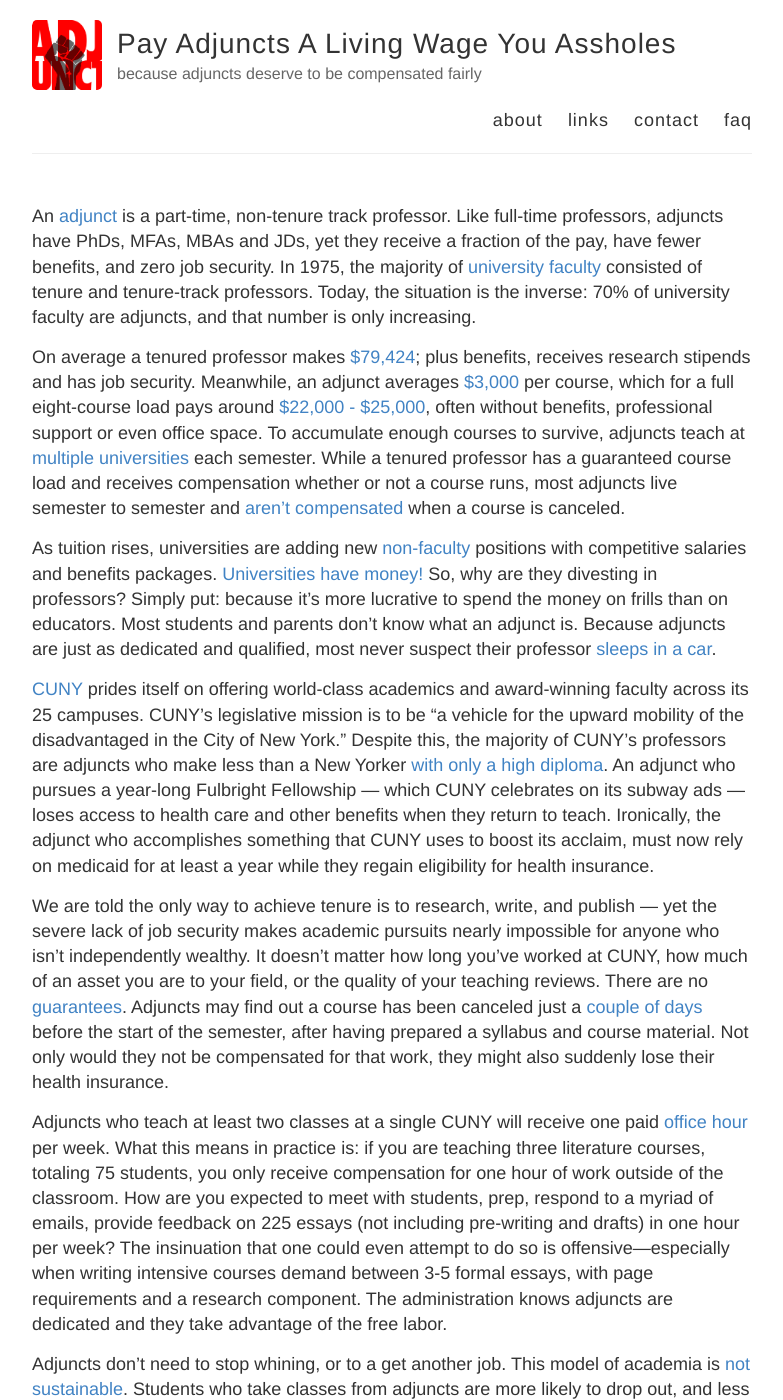
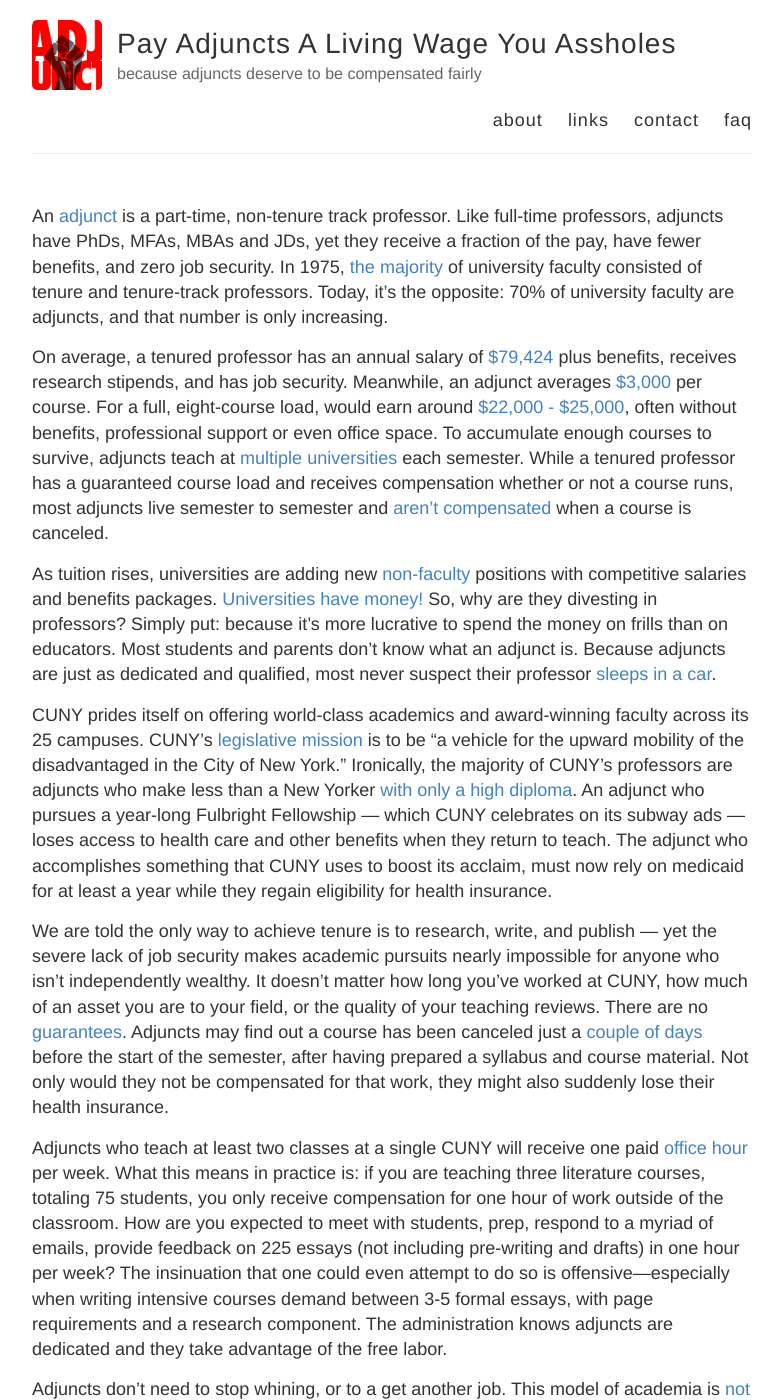
Before and after one commit to adjunctsarepeople/adjunctsarepeople.github.io, a Jekyll site: the page built from _posts/2014-3-3-Hello-World.md, in a window 1280 px wide and 1400 px high. Shown: the whole window, without its empty margins (248-1031 px from the left). Built offline with Jekyll 4.4.1, drawn with Linux system fonts in a browser that asks for light colours.

Commit message:
Update 2014-3-3-Hello-World.md

```diff
--- a/_posts/2014-3-3-Hello-World.md
+++ b/_posts/2014-3-3-Hello-World.md
@@ -1,13 +1,13 @@
 ---
 layout: post
 ---
-An [adjunct](http://cunyadjunctproject.org/files/2009/03/main-points-and-discussion-questions.pdf) is a part-time, non-tenure track professor. Like full-time professors, adjuncts have PhDs, MFAs, MBAs and JDs, yet they receive a fraction of the pay, have fewer benefits, and zero job security. In 1975, the majority of [university faculty](https://www.aaup.org/sites/default/files/Faculty_Trends_0.pdf) consisted of tenure and tenure-track professors. Today, the situation is the inverse: 70% of university faculty are adjuncts, and that number is only increasing.
+An [adjunct](http://cunyadjunctproject.org/files/2009/03/main-points-and-discussion-questions.pdf) is a part-time, non-tenure track professor. Like full-time professors, adjuncts have PhDs, MFAs, MBAs and JDs, yet they receive a fraction of the pay, have fewer benefits, and zero job security. In 1975, [the majority](https://www.aaup.org/sites/default/files/Faculty_Trends_0.pdf) of university faculty consisted of tenure and tenure-track professors. Today, it's the opposite: 70% of university faculty are adjuncts, and that number is only increasing.
 
-On average a tenured professor makes [$79,424](https://www.insidehighered.com/news/2016/04/11/annual-aaup-salary-survey-says-professor-pay-34); plus benefits, receives research stipends and has job security. Meanwhile, an adjunct averages [$3,000](https://www.insidehighered.com/news/2014/02/05/college-work-forces-grew-not-fast-enrollment) per course, which for a full eight-course load pays around [$22,000 - $25,000](https://www.npr.org/2013/09/22/224946206/adjunct-professor-dies-destitute-then-sparks-debate), often without benefits, professional support or even office space. To accumulate enough courses to survive, adjuncts teach at [multiple universities](https://www.insidehighered.com/advice/2015/05/11/essay-instructor-who-has-taught-adjunct-25-years) each semester. While a tenured professor has a guaranteed course load and receives compensation whether or not a course runs, most adjuncts live semester to semester and [aren’t compensated](http://www.academicworkforce.org/CAW_portrait_2012.pdf) when a course is canceled.
+On average, a tenured professor has an annual salary of [$79,424](https://www.insidehighered.com/news/2016/04/11/annual-aaup-salary-survey-says-professor-pay-34) plus benefits, receives research stipends, and has job security. Meanwhile, an adjunct averages [$3,000](https://www.insidehighered.com/news/2014/02/05/college-work-forces-grew-not-fast-enrollment) per course. For a full, eight-course load, would earn around [$22,000 - $25,000](https://www.npr.org/2013/09/22/224946206/adjunct-professor-dies-destitute-then-sparks-debate), often without benefits, professional support or even office space. To accumulate enough courses to survive, adjuncts teach at [multiple universities](https://www.insidehighered.com/advice/2015/05/11/essay-instructor-who-has-taught-adjunct-25-years) each semester. While a tenured professor has a guaranteed course load and receives compensation whether or not a course runs, most adjuncts live semester to semester and [aren’t compensated](http://www.academicworkforce.org/CAW_portrait_2012.pdf) when a course is canceled.
 
 As tuition rises, universities are adding new [non-faculty](https://www.air.org/sites/default/files/downloads/report/DeltaCostAIR-Labor-Expensive-Higher-Education-Staffing-Brief-Feb2014.pdf) positions with competitive salaries and benefits packages. [Universities have money!](https://www.theatlantic.com/business/archive/2015/09/higher-education-college-adjunct-professor-salary/404461/) So, why are they divesting in professors? Simply put: because it’s more lucrative to spend the money on frills than on educators. Most students and parents don’t know what an adjunct is. Because adjuncts are just as dedicated and qualified, most never suspect their professor [sleeps in a car](https://www.theatlantic.com/business/archive/2015/09/higher-education-college-adjunct-professor-salary/404461/).
 
-[CUNY](http://www2.cuny.edu/about/) prides itself on offering world-class academics and award-winning faculty across its 25 campuses.  CUNY’s legislative mission is to be “a vehicle for the upward mobility of the disadvantaged in the City of New York.” Despite this, the majority of CUNY's professors are adjuncts who make less than a New Yorker [with only a high diploma](http://cunyadjunctproject.org/files/2009/10/equityweek.pdf). An adjunct who pursues a year-long Fulbright Fellowship — which CUNY celebrates on its subway ads — loses access to health care and other benefits when they return to teach. Ironically, the adjunct who accomplishes something that CUNY uses to boost its acclaim, must now rely on medicaid for at least a year while they regain eligibility for health insurance.
+CUNY prides itself on offering world-class academics and award-winning faculty across its 25 campuses.  CUNY’s [legislative mission](http://www2.cuny.edu/about/) is to be “a vehicle for the upward mobility of the disadvantaged in the City of New York.” Ironically, the majority of CUNY's professors are adjuncts who make less than a New Yorker [with only a high diploma](http://cunyadjunctproject.org/files/2009/10/equityweek.pdf). An adjunct who pursues a year-long Fulbright Fellowship — which CUNY celebrates on its subway ads — loses access to health care and other benefits when they return to teach. The adjunct who accomplishes something that CUNY uses to boost its acclaim, must now rely on medicaid for at least a year while they regain eligibility for health insurance.
 
 We are told the only way to achieve tenure is to research, write, and publish — yet the severe lack of job security makes academic pursuits nearly impossible for anyone who isn’t independently wealthy. It doesn’t matter how long you’ve worked at CUNY, how much of an asset you are to your field, or the quality of your teaching reviews. There are no [guarantees](http://cunyadjunctproject.org/files/2009/10/equityweek.pdf). Adjuncts may find out a course has been canceled just a [couple of days](http://psc-cuny.org/adjuncts-stories-job-insecurity) before the start of the semester, after having prepared a syllabus and course material. Not only would they not be compensated for that work, they might also suddenly lose their health insurance.
 
```
